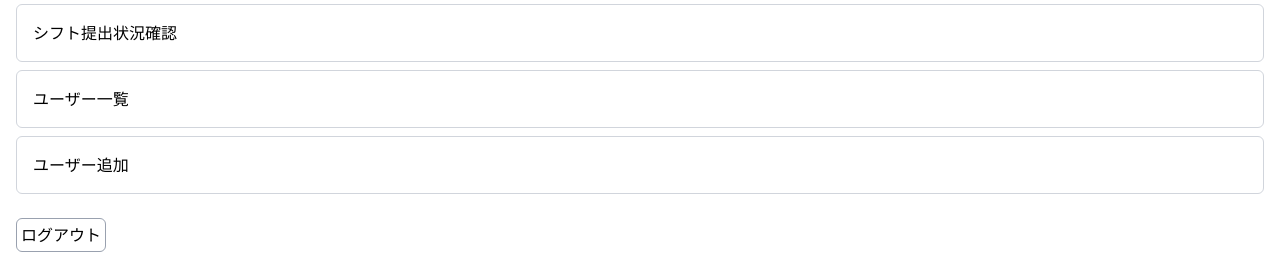
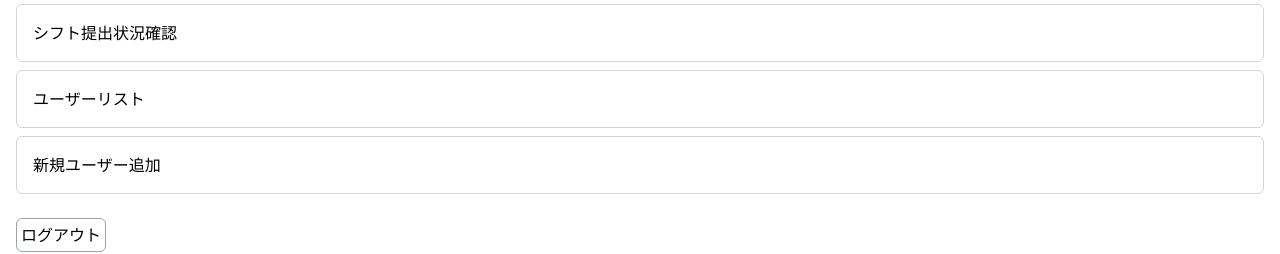
Before and after one commit to andmatcha/oh-show, a Next.js app in the folder frontend/: page /top in a window 1280 px wide. Shown: the part 344-598 px from the top of the page. Built offline with nearby package versions, Linux system fonts and the light colour scheme.

Commit message:
style: :pencil2: 文言変更

```diff
--- a/frontend/src/app/top/page.tsx
+++ b/frontend/src/app/top/page.tsx
@@ -43,13 +43,13 @@ const Top = () => {
             href={Url.admin.users}
             className="p-4 border border-gray-300 rounded-md hover:bg-gray-50 transition-all duration-300 cursor-pointer"
           >
-            ユーザー一覧
+            ユーザーリスト
           </Link>
           <Link
             href={Url.admin.createUser}
             className="p-4 border border-gray-300 rounded-md hover:bg-gray-50 transition-all duration-300 cursor-pointer"
           >
-            ユーザー追加
+            新規ユーザー追加
           </Link>
         </div>
       )}
```
